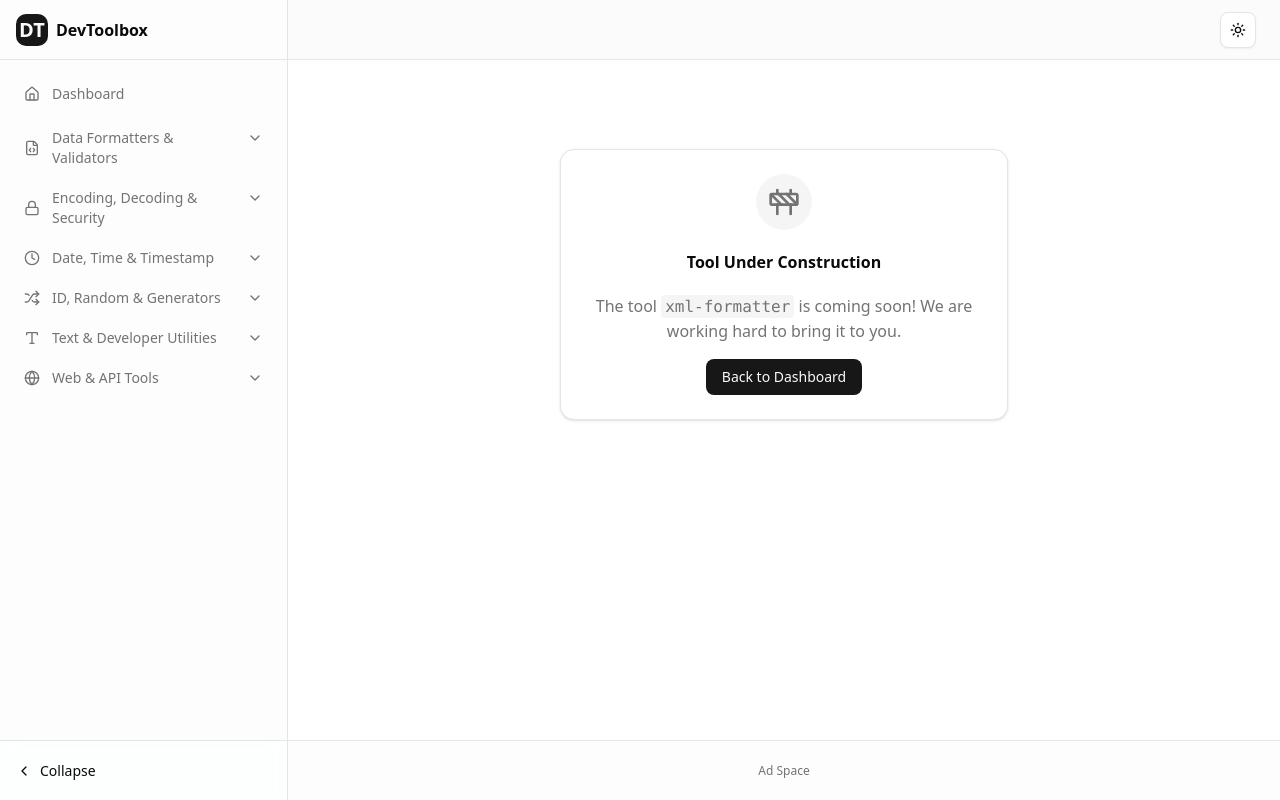
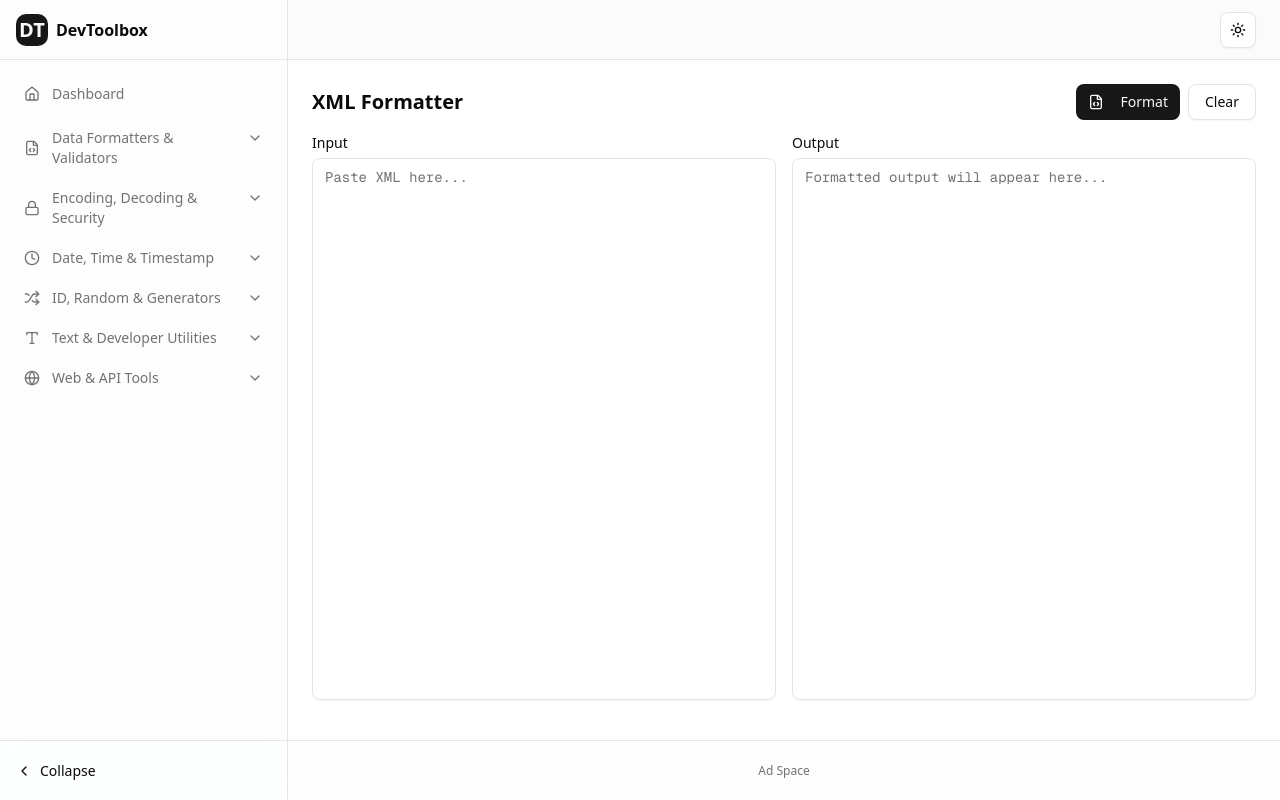
Before and after one commit to RJ-Tools/Dev-Toolbox, a Next.js app: page /tools/xml-formatter in a window 1280 px wide. Built offline with nearby package versions, Linux system fonts and the light colour scheme.

Commit message:
Refactored formatter into its own paths

```diff
--- /dev/null
+++ b/app/tools/json-formatter/page.tsx
@@ -0,0 +1,5 @@
+import { FormatterViewer } from "@/components/tools/formatter-viewer";
+
+export default function JsonFormatterPage() {
+    return <FormatterViewer defaultType="json" hideSelector={true} />;
+}
--- /dev/null
+++ b/app/tools/xml-formatter/page.tsx
@@ -0,0 +1,5 @@
+import { FormatterViewer } from "@/components/tools/formatter-viewer";
+
+export default function XmlFormatterPage() {
+    return <FormatterViewer defaultType="xml" hideSelector={true} />;
+}
--- /dev/null
+++ b/app/tools/yaml-formatter/page.tsx
@@ -0,0 +1,5 @@
+import { FormatterViewer } from "@/components/tools/formatter-viewer";
+
+export default function YamlFormatterPage() {
+    return <FormatterViewer defaultType="yaml" hideSelector={true} />;
+}
--- a/components/tools/formatter-viewer.tsx
+++ b/components/tools/formatter-viewer.tsx
@@ -22,10 +22,15 @@ import { cn } from "@/lib/utils"
 
 type FormatType = "json" | "yaml" | "xml" | "csv"
 
-export function FormatterViewer() {
+export interface FormatterViewerProps {
+    defaultType?: FormatType
+    hideSelector?: boolean
+}
+
+export function FormatterViewer({ defaultType = "json", hideSelector = false }: FormatterViewerProps) {
     const [input, setInput] = React.useState("")
     const [output, setOutput] = React.useState("")
-    const [type, setType] = React.useState<FormatType>("json")
+    const [type, setType] = React.useState<FormatType>(defaultType)
     const [error, setError] = React.useState<string | null>(null)
 
     // Diff View State
@@ -130,8 +135,9 @@ export function FormatterViewer() {
     return (
         <div className="flex flex-col gap-4 h-[calc(100vh-140px)] min-h-[500px]">
             <div className="flex items-center justify-between">
-                <h2 className="text-xl font-semibold">Formatter</h2>
+                <h2 className="text-xl font-semibold">{hideSelector ? `${type.toUpperCase()} Formatter` : "Formatter"}</h2>
                 <div className="flex items-center gap-2">
+                    {!hideSelector && (
                         <Select value={type} onValueChange={(v) => { setType(v as FormatType); setShowDiff(false); }}>
                             <SelectTrigger className="w-[120px]">
                                 <SelectValue placeholder="Select type" />
@@ -143,6 +149,7 @@ export function FormatterViewer() {
                                 <SelectItem value="csv">CSV</SelectItem>
                             </SelectContent>
                         </Select>
+                    )}
 
                     <Button onClick={handleFormat}>
                         <FileCode className="mr-2 h-4 w-4" />
--- a/lib/tools-config.ts
+++ b/lib/tools-config.ts
@@ -56,9 +56,9 @@ export const toolsConfig: Category[] = [
         icon: FileCode,
         description: "Format, validate, and convert structured data",
         tools: [
-            { id: "json-formatter", name: "JSON Formatter & Validator", slug: "json-formatter", href: "/tools/formatter", icon: FileJson },
-            { id: "yaml-formatter", name: "YAML Formatter & Validator", slug: "yaml-formatter", href: "/tools/formatter", icon: FileType },
-            { id: "xml-formatter", name: "XML Formatter", slug: "xml-formatter", href: "/tools/formatter", icon: Code2 },
+            { id: "json-formatter", name: "JSON Formatter & Validator", slug: "json-formatter", href: "/tools/json-formatter", icon: FileJson },
+            { id: "yaml-formatter", name: "YAML Formatter & Validator", slug: "yaml-formatter", href: "/tools/yaml-formatter", icon: FileType },
+            { id: "xml-formatter", name: "XML Formatter", slug: "xml-formatter", href: "/tools/xml-formatter", icon: Code2 },
             { id: "yaml-json-converter", name: "YAML ↔ JSON Converter", slug: "yaml-json-converter", href: "/tools/converter", icon: ArrowRightLeft },
             { id: "csv-json-converter", name: "CSV ↔ JSON Converter", slug: "csv-json-converter", href: "/tools/formatter", icon: FileType },
             { id: "sql-formatter", name: "SQL Formatter", slug: "sql-formatter", icon: Database },
```
Lines whose indentation alone changed are shown as unchanged.
